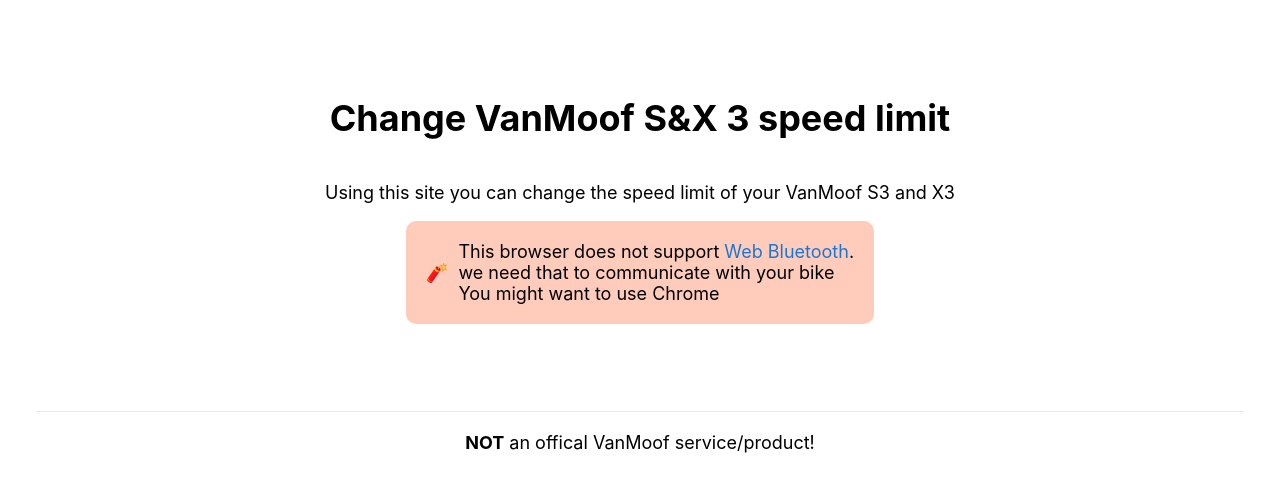
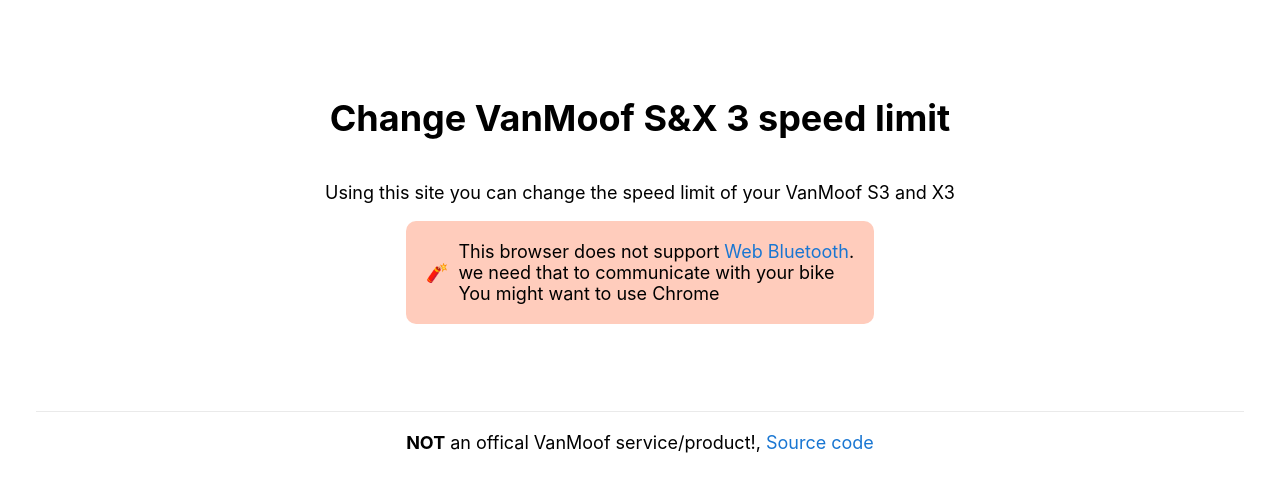
Before and after one commit to mjarkk/vanmoof-web-controller, a Next.js app: page / in a window 1280 px wide. Shown: the top 492 px of the page. Built offline with nearby package versions, Linux system fonts and the light colour scheme.

Commit message:
Add source code link

```diff
--- a/pages/index.tsx
+++ b/pages/index.tsx
@@ -83,7 +83,7 @@
       </main>
 
       <footer className={styles.footer}>
-        <span><b>NOT</b> an offical VanMoof service/product!</span>
+        <span><b>NOT</b> an offical VanMoof service/product!, <a href="https://github.com/mjarkk/vanmoof-web-controller">Source code</a></span>
       </footer>
     </div>
   )
```
